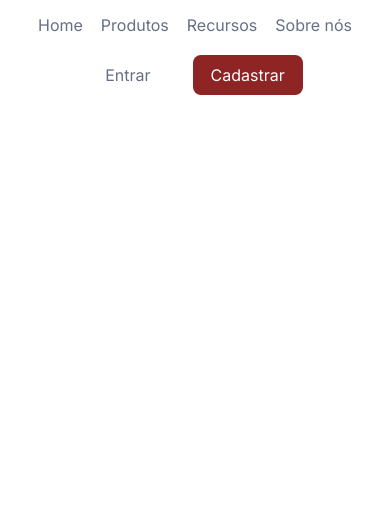
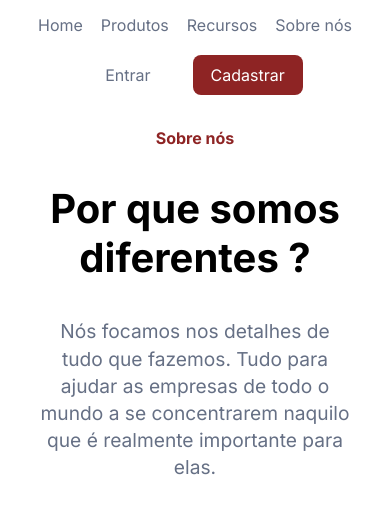
Before and after one commit to KaicMachado/OptimusTech, a plain HTML site: page index.html in a window 390 px wide. Shown: the part 39-552 px from the top of the page. Drawn offline with Linux system fonts and the light colour scheme.

Commit message:
section sobre

```diff
--- a/index.html
+++ b/index.html
@@ -32,6 +32,14 @@
       <a href="#" id="cadastrar">Cadastrar</a>
     </div>
   </nav>
+  <section class="sobre">
+    <span>Sobre nós</span>
+    <h2>Por que somos diferentes ? </h2>
+    <div class="container-p">
+      <p>Nós focamos nos detalhes de tudo que fazemos. Tudo para ajudar as empresas de todo o mundo a se concentrarem
+        naquilo que é realmente importante para elas.</p>
+    </div>
+  </section>
 </body>
 
 </html>
--- a/style.css
+++ b/style.css
@@ -1,4 +1,5 @@
 @import "./styles/nav-bar.css";
+@import "./styles/sobre.css";
 
 * {
  padding: 0;
--- /dev/null
+++ b/styles/sobre.css
@@ -0,0 +1,53 @@
+.sobre {
+ text-align: center;
+ height: 300px;
+ display: flex;
+ flex-direction: column;
+ align-items: center;
+ justify-content: center;
+ gap: 36px;
+}
+
+.sobre span {
+ color: var(--cor-padrao);
+ font-weight: 600;
+}
+
+.sobre h2 {
+ font-size: 3rem;
+}
+
+.container-p {
+ width: 50%;
+}
+
+.container-p p {
+ font-weight: 400;
+ color: var(--cor-links);
+ font-size: 1.25rem;
+ line-height: 1.875rem;
+}
+
+/*  Responsivo  */
+
+@media (max-width: 750px) {
+ .sobre {
+  margin-top: 60px;
+ }
+ .sobre h2 {
+  font-size: 2.5rem;
+ }
+ .sobre p {
+  font-size: 1.2rem;
+  line-height: 1.7rem;
+ }
+ .container-p {
+  width: 80%;
+ }
+}
+
+@media (max-width: 375px) {
+ .sobre {
+  margin-top: 80px;
+ }
+}
```
